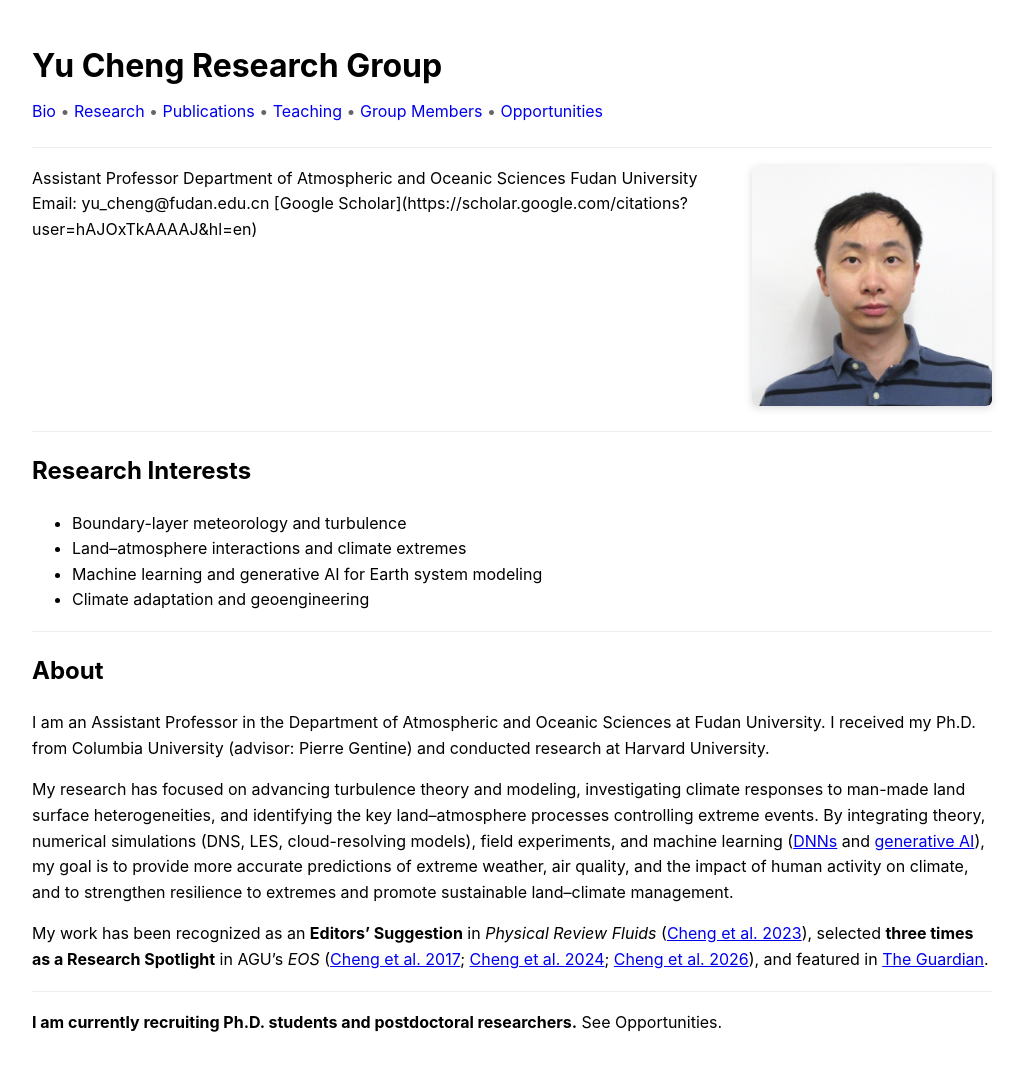
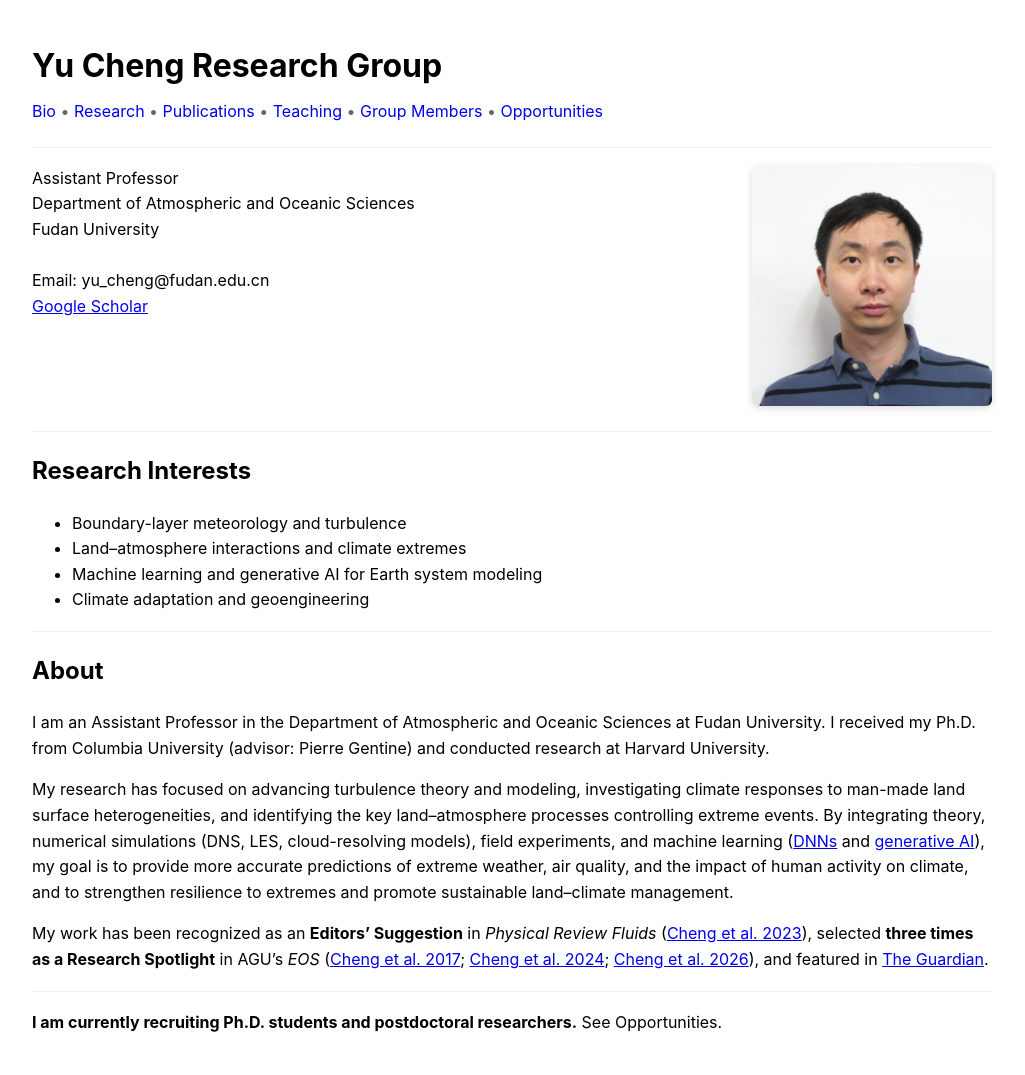
Before and after one commit to yc2965/yc2965.github.io, a Jekyll site: the page built from index.md, in a window 1280 px wide. Shown: the whole page, without its empty margins (128-1153 px from the left). Built offline with Jekyll 4.4.1, drawn with Linux system fonts in a browser that asks for light colours; our own code applies the rules of GitHub Pages for plain Markdown files.

Commit message:
Update index.md

```diff
--- a/index.md
+++ b/index.md
@@ -2,14 +2,14 @@
 
 <div style="flex:1;">
 
-Assistant Professor
-Department of Atmospheric and Oceanic Sciences
+Assistant Professor<br>
+Department of Atmospheric and Oceanic Sciences<br>
 Fudan University
 
-<br>
+<br><br>
 
-Email: yu_cheng@fudan.edu.cn
-[Google Scholar](https://scholar.google.com/citations?user=hAJOxTkAAAAJ&hl=en)
+Email: yu_cheng@fudan.edu.cn<br>
+<a href="https://scholar.google.com/citations?user=hAJOxTkAAAAJ&hl=en">Google Scholar</a>
 
 </div>
 
```
